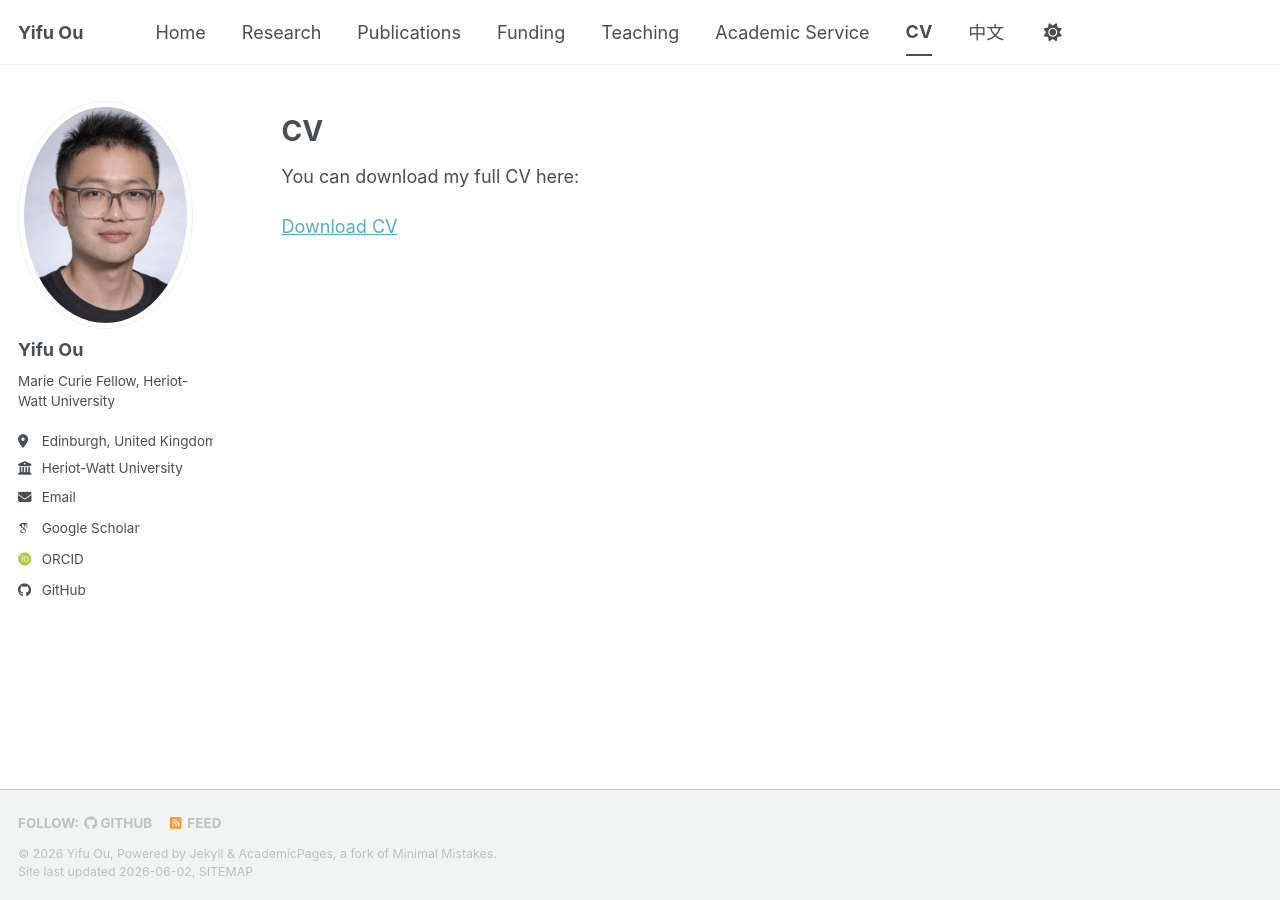
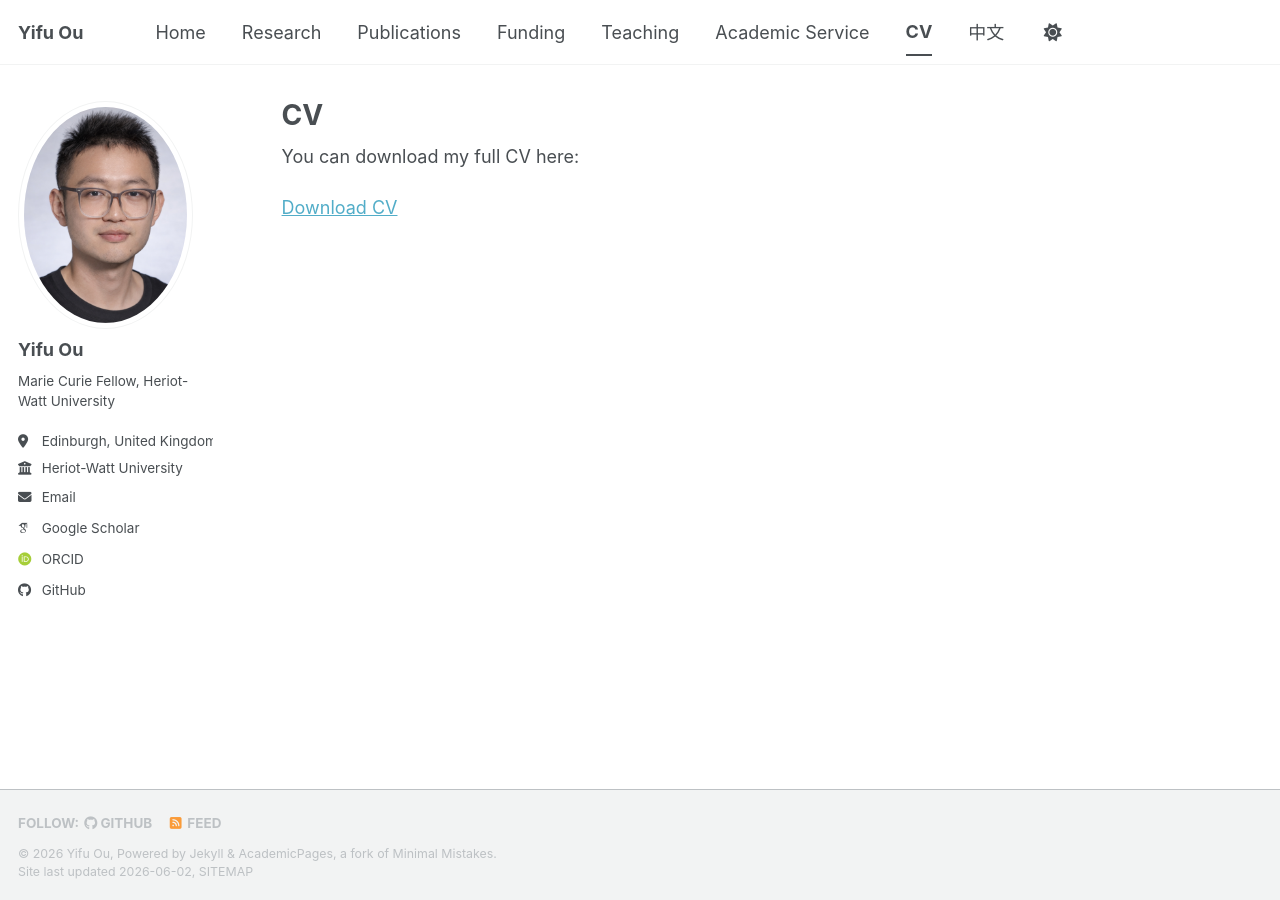
Before and after one commit to YifuOu/YifuOu.github.io, a Jekyll site: the page built from _pages/cv.md, in a window 1280 px wide. Built offline with Jekyll 4.4.1, drawn with Linux system fonts in a browser that asks for light colours; some web fonts are replaced; a script bundle is joined from its source files by our own code; library files that are not in the unit come from our copies.

Commit message:
Update cv.md

```diff
--- a/_pages/cv.md
+++ b/_pages/cv.md
@@ -1,12 +1,10 @@
 ---
 layout: single
-title: ""
+title: "CV"
 permalink: /cv/
 author_profile: true
 ---
 
-# CV
-
 You can download my full CV here:
 
 [Download CV](/files/CV_Yifu_Ou.pdf)
```
